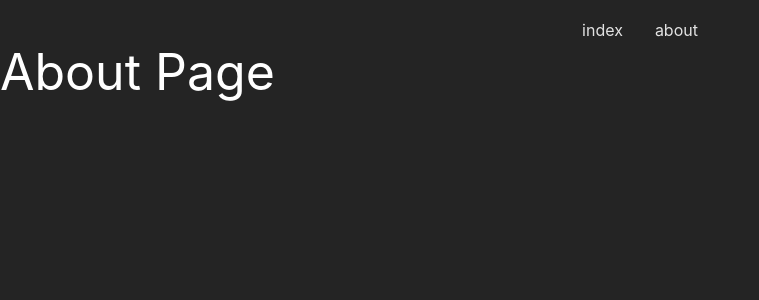
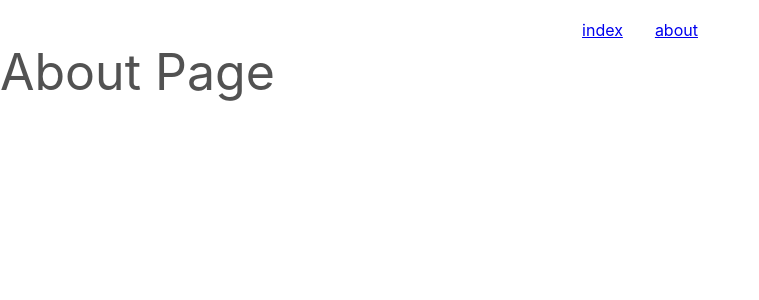
Before and after one commit to qincore/m3-theme-builder, a React (Vite) app: page /about in a window 1280 px wide. Shown: the top 300 px of the page, without its empty margins (0-759 px from the left). Built offline with nearby package versions, Linux system fonts and the light colour scheme.

Commit message:
style: 首页样式更新

```diff
--- a/package.json
+++ b/package.json
@@ -13,6 +13,7 @@
     "lint:style": "stylelint \"./**/*.{css,less,html}\" --fix"
   },
   "dependencies": {
+    "classnames": "^2.3.1",
     "react": "^18.2.0",
     "react-dom": "^18.2.0",
     "react-router-dom": "6"
--- a/src/components/Navbar/index.tsx
+++ b/src/components/Navbar/index.tsx
@@ -1,26 +1,24 @@
-import { useNavigate } from 'react-router-dom'
+import { Link } from 'react-router-dom'
 import styles from './style.module.less'
 
 interface INavbar {
   menu: {
     name: string
     path: string
-    element: Element
+    element: JSX.Element
   }[]
 }
 
 const Navbar = (props: INavbar) => {
   const { menu } = props
-  console.log(menu)
 
-  const navigate = useNavigate()
   return (
     <div className={styles['nav-bar']}>
       {menu.map((item) => {
         return (
-          <a key={item.path} onClick={() => navigate(item.path)} className={styles['menu-item']}>
+          <Link className={styles['menu-item']} to={item.path}>
             {item.name}
-          </a>
+          </Link>
         )
       })}
     </div>
--- a/src/components/Navbar/style.module.less
+++ b/src/components/Navbar/style.module.less
@@ -9,7 +9,6 @@
   height: 60px;
 
   .menu-item {
-    cursor: pointer;
     padding: 0 16px;
   }
 }
--- a/src/index.css
+++ b/src/index.css
@@ -5,8 +5,8 @@
 :root {
   font-size: 16px;
   font-family: Inter, Avenir, Helvetica, Arial, sans-serif;
-  color: rgb(255 255 255 / 87%);
-  background-color: #242424;
+  color: rgb(56 56 56 / 87%);
+  background-color: #fff;
   line-height: 24px;
   font-weight: 400;
   color-scheme: light dark;
--- a/src/pages/About/style.module.less
+++ b/src/pages/About/style.module.less
@@ -1,4 +1,3 @@
 .app-about {
   font-size: 50px;
-  color: #fff;
 }
--- a/src/pages/index.tsx
+++ b/src/pages/index.tsx
@@ -1,6 +1,8 @@
 import { useState } from 'react'
+import classNames from 'classnames'
 import reactLogo from '@/assets/react.svg'
 import eslintLogo from '@/assets/eslint.svg'
+import stylelintLogo from '@/assets/stylelint.svg'
 import prettierLogo from '@/assets/prettier.svg'
 import styles from './style.module.less'
 
@@ -19,16 +21,27 @@ const Index = () => {
       </div>
       <div className={styles['tool-logo']}>
         <a href="https://eslint.org" target="_blank" rel="noreferrer">
-          <img src={eslintLogo} className={styles['tool-item']} alt="React logo" />
+          <img src={eslintLogo} className={classNames(styles['tool-item'], styles['eslint-logo'])} alt="Eslint logo" />
+        </a>
+        <a href="https://stylelint.io" target="_blank" rel="noreferrer">
+          <img
+            src={stylelintLogo}
+            className={classNames(styles['tool-item'], styles['stylelint-logo'])}
+            alt="Stylelint logo"
+          />
         </a>
         <a href="https://prettier.io" target="_blank" rel="noreferrer">
-          <img src={prettierLogo} className={styles['tool-item']} alt="React logo" />
+          <img
+            src={prettierLogo}
+            className={classNames(styles['tool-item'], styles['prettier-logo'])}
+            alt="Prettier logo"
+          />
         </a>
       </div>
       <h1>Vite + React</h1>
       <h2>ESLint + StyleLint + Prettier</h2>
-      <div className={styles['card']}>
-        <button onClick={() => setCount((pre) => pre + 1)}>
+      <div className={styles.card}>
+        <button type="button" onClick={() => setCount((pre) => pre + 1)}>
           count is
           {count}
         </button>
--- a/src/pages/style.module.less
+++ b/src/pages/style.module.less
@@ -40,14 +40,18 @@
       padding: 1.5em;
       height: 4em;
       will-change: filter;
+    }
 
-      &:nth-child(1):hover {
-        filter: drop-shadow(0 0 2em #a0a0f5);
-      }
+    .eslint-logo:hover {
+      filter: drop-shadow(0 0 2em #a0a0f5);
+    }
 
-      &:nth-child(2):hover {
-        filter: drop-shadow(0 0 2em #1a2b34);
-      }
+    .stylelint-logo:hover {
+      filter: drop-shadow(0 0 2em #1a2b34);
+    }
+
+    .prettier-logo:hover {
+      filter: drop-shadow(0 0 2em #424242);
     }
   }
 
--- a/tsconfig.json
+++ b/tsconfig.json
@@ -17,7 +17,10 @@
     "jsx": "react-jsx",
     "baseUrl": "./",
     "paths": {
-      "@/*": ["src/*"]
+      "@/*": ["src/*"],
+      "@/asset/*": ["src/asset"],
+      "@/components/*": ["src/components"],
+      "@/pages/*": ["src/pages"]
     }
   },
   "include": ["src", ".eslintrc.cjs"],
```
Also changed, not shown: src/assets/stylelint.svg (added), 1 other file (tests, documents, lock files or other folders).
